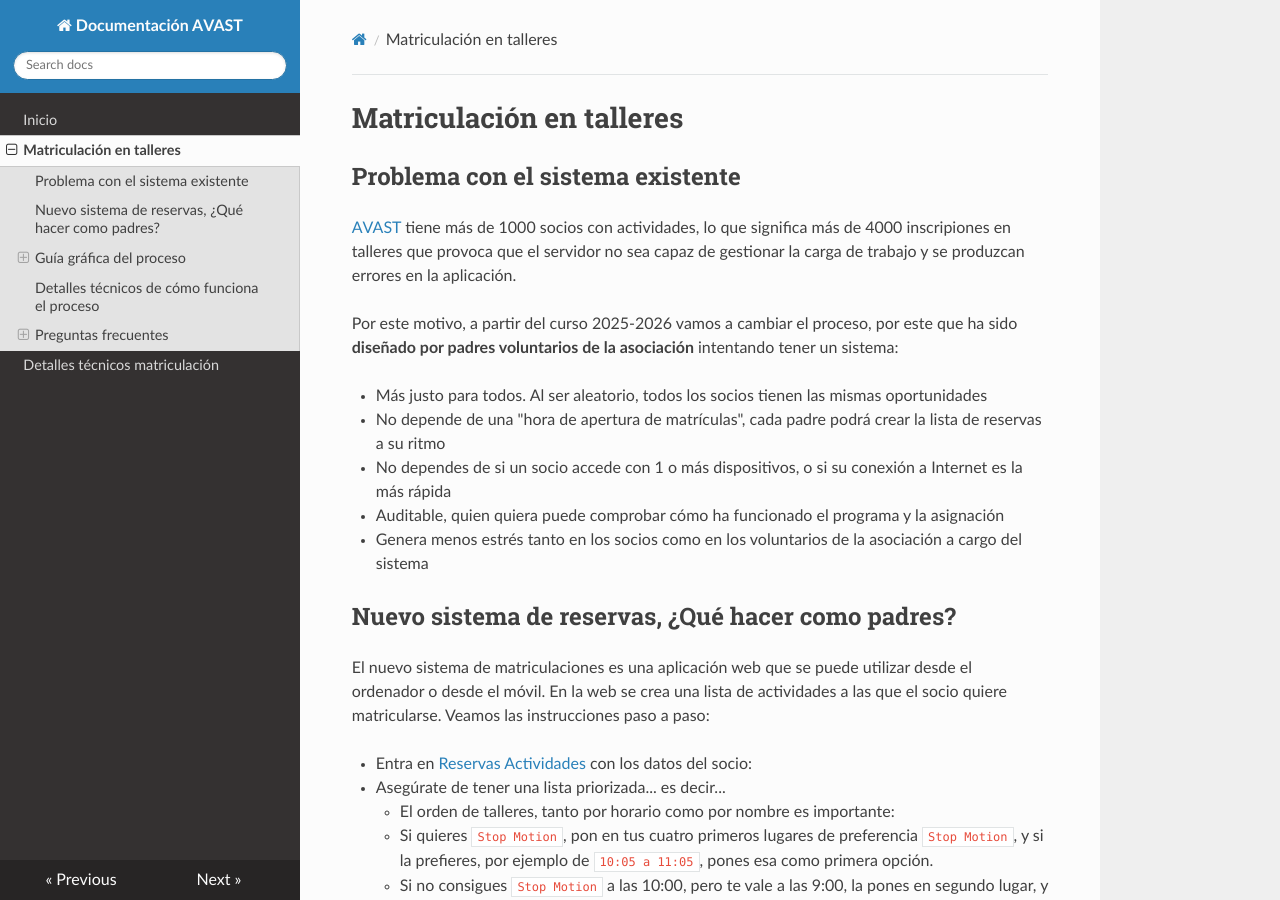
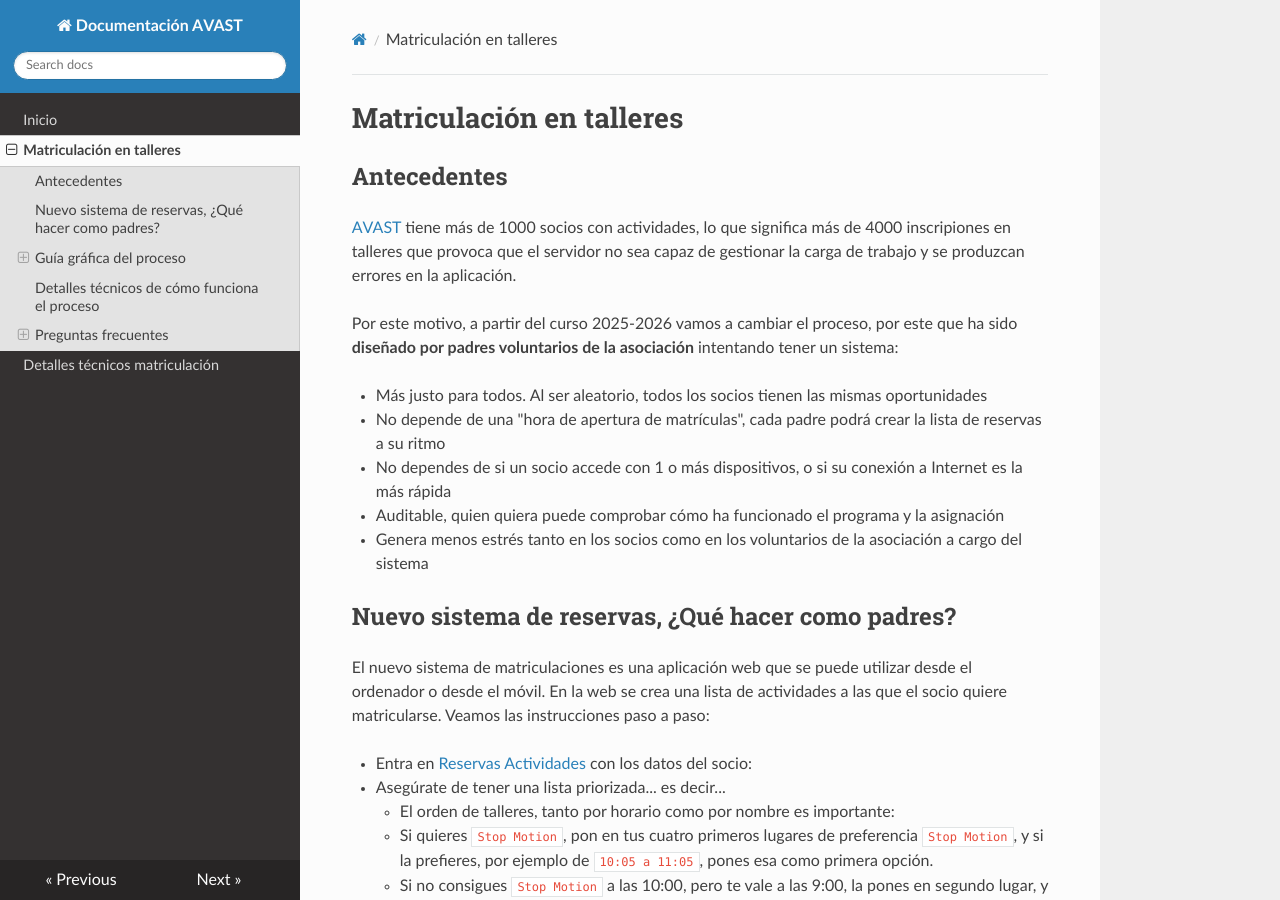
Before and after one commit to asociacion-avast/docs, an MkDocs documentation site: the page built from docs/asignacion.md, in a window 1280 px wide and 900 px high. Built offline with MkDocs 1.6.1, drawn with Linux system fonts in a browser that asks for light colours; nearby versions of some CDN libraries.

Commit message:
Cambiar título

```diff
--- a/docs/asignacion.md
+++ b/docs/asignacion.md
@@ -1,6 +1,6 @@
 # Matriculación en talleres
 
-## Problema con el sistema existente
+## Antecedentes
 
 [AVAST](https://www.asociacion-avast.org) tiene más de 1000 socios con actividades, lo que significa más de 4000 inscripiones en talleres que provoca que el servidor no sea capaz de gestionar la carga de trabajo y se produzcan errores en la aplicación.
 
```
